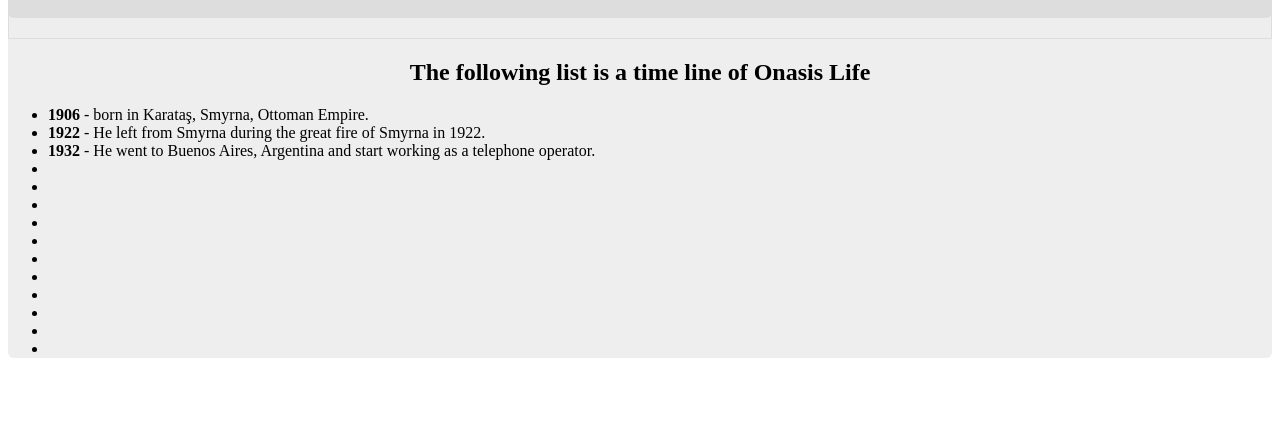
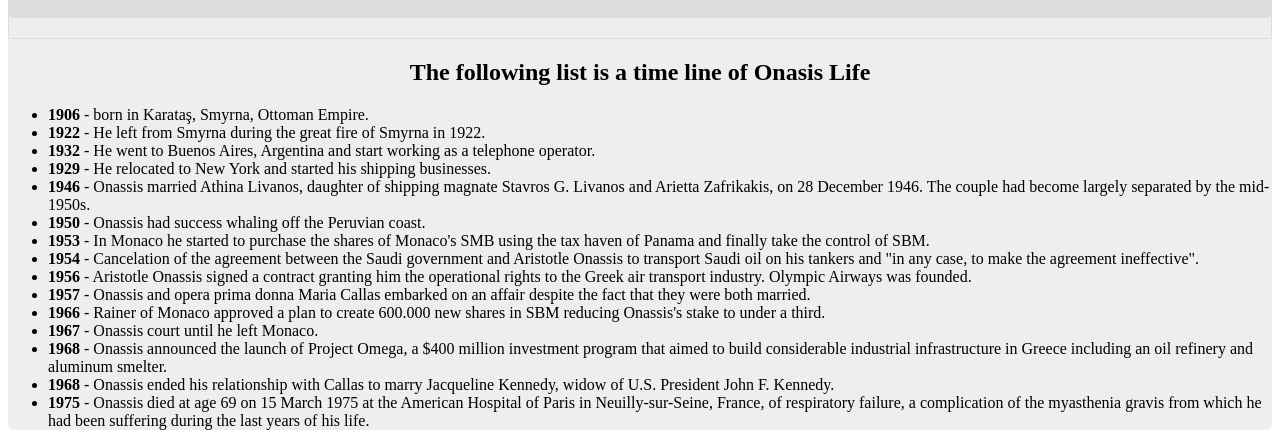
Before and after one commit to GuruduttJangid97/Tributepage, a plain HTML site: page index.html in a window 1280 px wide. Shown: the part 557-1003 px from the top of the page. Before the commit the page ends 931 px from the top, so only its background shows below. Drawn offline with Linux system fonts and the light colour scheme.

Commit message:
Paragaphs add

```diff
--- a/index.html
+++ b/index.html
@@ -22,17 +22,18 @@
                 <li><strong>1906</strong> - born in Karataş, Smyrna, Ottoman Empire.</li>
                 <li><strong>1922</strong> - He left from Smyrna during the great fire of Smyrna in 1922.</li>
                 <li><strong>1932</strong> - He went to Buenos Aires, Argentina and start working as a telephone operator.</li>
-                <li></li>
-                <li></li>
-                <li></li>
-                <li></li>
-                <li></li>
-                <li></li>
-                <li></li>
-                <li></li>
-                <li></li>
-                <li></li>
-                <li></li>
+                <li><strong>1929</strong> - He relocated to New York and started his shipping businesses.</li>
+                <li><strong>1946</strong> - Onassis married Athina Livanos, daughter of shipping magnate Stavros G. Livanos and Arietta Zafrikakis, on 28 December 1946. The couple had become largely separated by the mid-1950s.</li>
+                <li><strong>1950</strong> - Onassis had success whaling off the Peruvian coast.</li>
+                <li><strong>1953</strong> - In Monaco he started to purchase the shares of Monaco's SMB using the tax haven of Panama and finally take the control of SBM.</li>
+                <li><strong>1954</strong> - Cancelation of the agreement between the Saudi government and Aristotle Onassis to transport Saudi oil on his tankers and "in any case, to make the agreement ineffective".</li>
+                <li><strong>1956</strong> - Aristotle Onassis signed a contract granting him the operational rights to the Greek air transport industry. Olympic Airways was founded.</li>
+                <li><strong>1957</strong> - Onassis and opera prima donna Maria Callas embarked on an affair despite the fact that they were both married.</li>
+                <li><strong>1966</strong> - Rainer of Monaco approved a plan to create 600.000 new shares in SBM reducing Onassis's stake to under a third.</li>
+                <li><strong>1967</strong> - Onassis court until he left Monaco.</li>
+                <li><strong>1968</strong> - Onassis announced the launch of Project Omega, a $400 million investment program that aimed to build considerable industrial infrastructure in Greece including an oil refinery and aluminum smelter.</li>
+                <li><strong>1968</strong> - Onassis ended his relationship with Callas to marry Jacqueline Kennedy, widow of U.S. President John F. Kennedy.</li>
+                <li><strong>1975</strong> - Onassis died at age 69 on 15 March 1975 at the American Hospital of Paris in Neuilly-sur-Seine, France, of respiratory failure, a complication of the myasthenia gravis from which he had been suffering during the last years of his life.</li>
             </ul>
         </div>
     </div>
```
